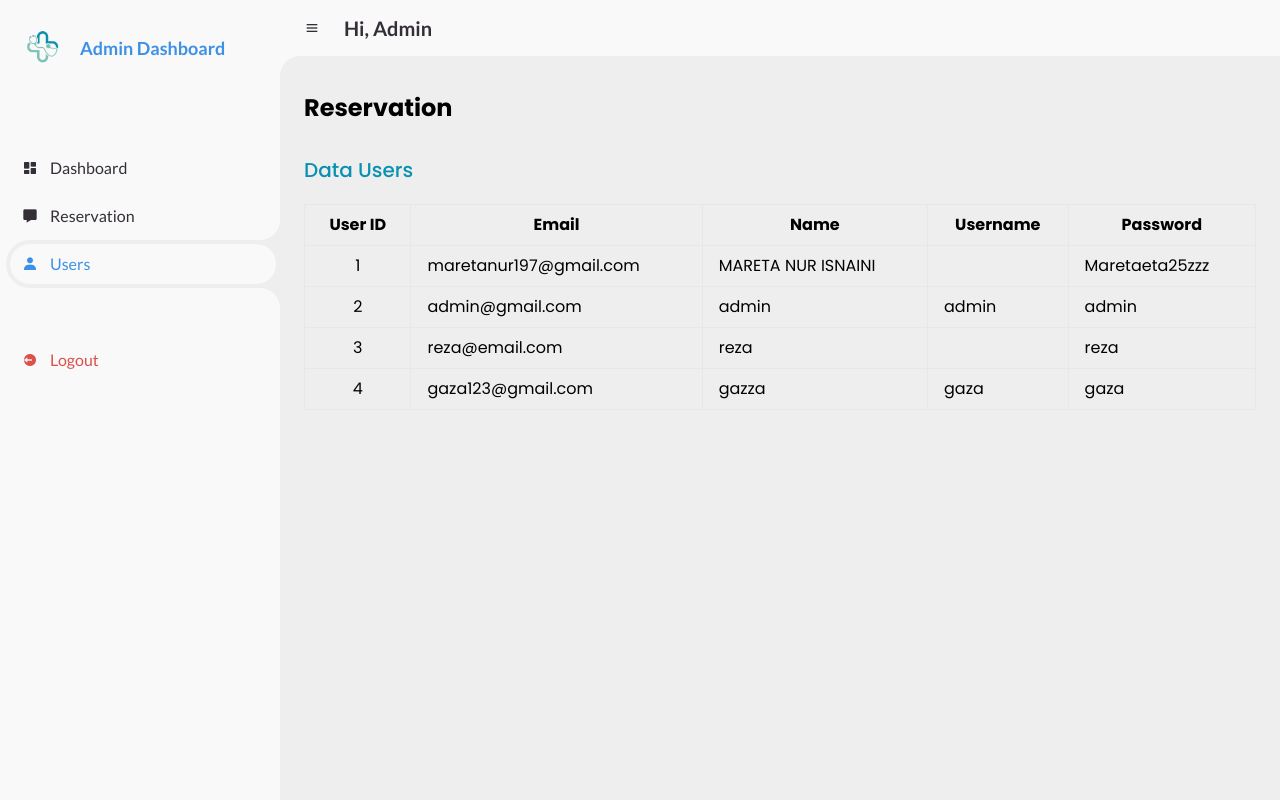
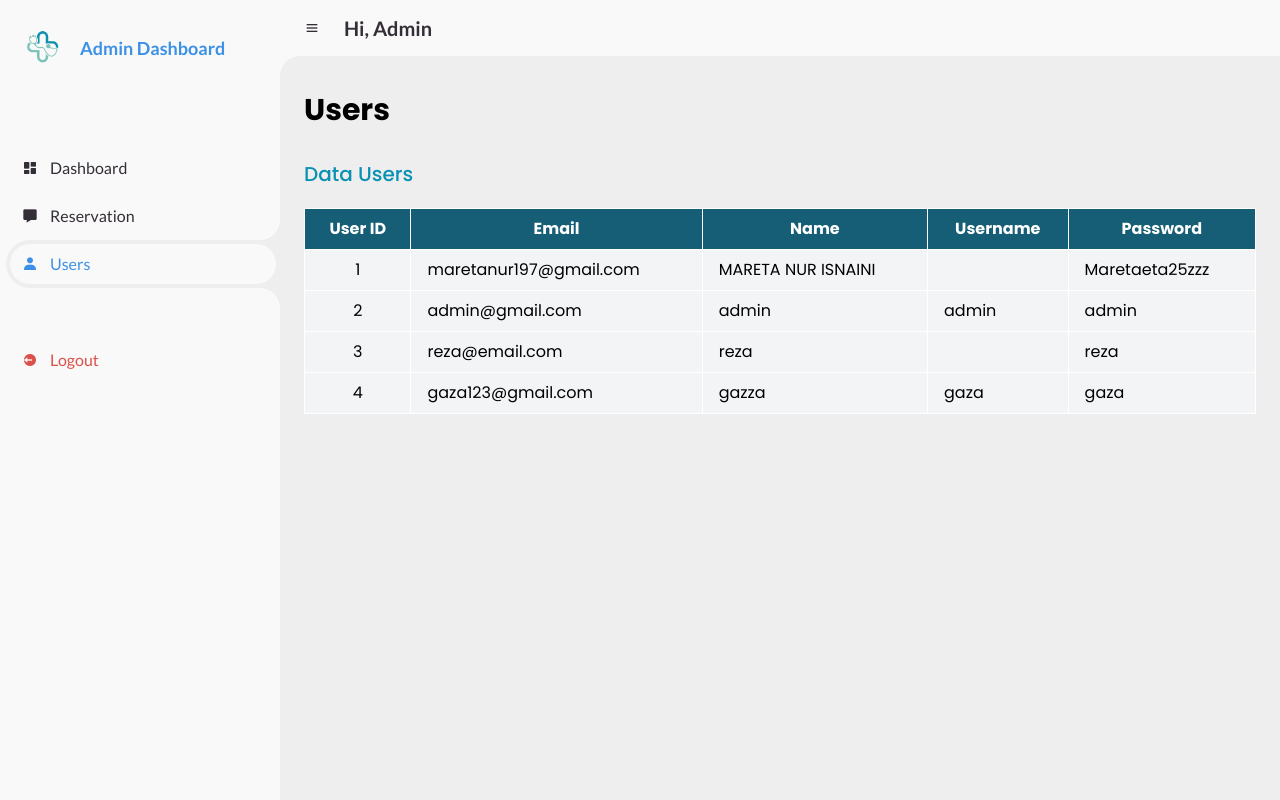
Before and after one commit to maretaeta/hospital, a PHP site: page /admin_listUser.php in a window 1280 px wide. Run offline with PHP 8.4, Linux system fonts and the light colour scheme; data comes from the database, SQL or seed files in the repository; some libraries are stand-ins or nearby versions.

Commit message:
update: table

```diff
--- a/admin_listUser.php
+++ b/admin_listUser.php
@@ -5,9 +5,7 @@
 	<meta charset="UTF-8">
 	<meta name="viewport" content="width=device-width, initial-scale=1.0">
 
-	<!-- Boxicons -->
 	<link href='https://unpkg.com/boxicons@2.0.9/css/boxicons.min.css' rel='stylesheet'>
-	<!-- My CSS -->
 	<link rel="stylesheet" href="style.css">
 
 	<title>Admin Dashboard</title>
@@ -22,7 +20,6 @@
 	include_once("db/koneksi.php"); ?>
 	<?php include("partials/header.php"); ?>
 
-	<!-- SIDEBAR -->
 	<section id="sidebar">
 		<a href="admin_dashboard.php" class="brand pt-5">
 			<img src="./img/logo.png" class="w-20 pt-2" />
@@ -57,13 +54,9 @@
 			</li>
 		</ul>
 	</section>
-	<!-- SIDEBAR -->
 
 
-
-	<!-- CONTENT -->
 	<section id="content">
-		<!-- NAVBAR -->
 		<nav>
 			<i class='bx bx-menu'></i>
 			<a href="#" class="text-cyan-800 font-semibold text-xl">Hi, Admin</a>
@@ -83,64 +76,53 @@
 				<img src="img/people.png">
 			</a> -->
 		</nav>
-		<!-- NAVBAR -->
 
-		<!-- MAIN -->
-		<!-- Assuming you have included Tailwind CSS in your project -->
 		<main class="p-4">
 			<div class="head-title mb-4">
 				<div class="left">
-					<div class="text-2xl font-bold"> Reservation</div>
+					<div class="text-3xl font-bold">Users</div>
 				</div>
 			</div>
 			<p class="text-xl text-cyan-600 font-medium mt-8 pb-5">Data Users</p>
-			<div>
-
+			<div class="overflow-x-auto">
+				<table class="w-full table-auto border-collapse">
+					<thead>
+						<tr class="bg-cyan-800 text-white">
+							<th class="border border-white px-4 py-2">User ID</th>
+							<th class="border border-white px-4 py-2">Email</th>
+							<th class="border border-white px-4 py-2">Name</th>
+							<th class="border border-white px-4 py-2">Username</th>
+							<th class="border border-white px-4 py-2">Password</th>
+						</tr>
+					</thead>
+					<tbody>
 						<?php
-				// Mengambil data dari database
-				$query = "SELECT * FROM users"; // Ganti dengan nama tabel Anda
+						$query = "SELECT * FROM users";
 						$result = mysqli_query($conn, $query);
 
-				// Menampilkan data
 						if (mysqli_num_rows($result) > 0) {
-					echo '<div class="overflow-x-auto">
-              <table class="w-full table-auto">
-                <thead>
-                  <tr>
-                    <th class="border px-4 py-2">User ID</th>
-                    <th class="border px-4 py-2">Email</th>
-                    <th class="border px-4 py-2">Name</th>
-                    <th class="border px-4 py-2">Username</th>
-                    <th class="border px-4 py-2">Password</th>
-                  </tr>
-                </thead>
-                <tbody>';
-
 							while ($row = mysqli_fetch_assoc($result)) {
-						echo "<tr>";
-						echo "<td class='border px-4 py-2 text-center'>" . $row['users_id'] . "</td>";
-						echo "<td class='border px-4 py-2'>" . $row['email'] . "</td>";
-						echo "<td class='border px-4 py-2'>" . $row['name'] . "</td>";
-						echo "<td class='border px-4 py-2'>" . $row['username'] . "</td>";
-						echo "<td class='border px-4 py-2'>" . $row['password'] . "</td>";
+								echo "<tr class='bg-gray-100'>";
+								echo "<td class='border border-white px-4 py-2 text-center'>" . $row['users_id'] . "</td>";
+								echo "<td class='border border-white px-4 py-2'>" . $row['email'] . "</td>";
+								echo "<td class='border border-white px-4 py-2'>" . $row['name'] . "</td>";
+								echo "<td class='border border-white px-4 py-2'>" . $row['username'] . "</td>";
+								echo "<td class='border border-white px-4 py-2'>" . $row['password'] . "</td>";
 								echo "</tr>";
 							}
-
-					echo '</tbody></table></div>';
 						} else {
-					echo "Tidak ada data yang ditemukan.";
+							echo "<tr><td colspan='5' class='border border-white px-4 py-2 text-center'>Tidak ada data yang ditemukan.</td></tr>";
 						}
 
-				// Menutup koneksi database
 						mysqli_close($conn);
 						?>
+					</tbody>
+				</table>
 			</div>
 		</main>
 
-		<!-- MAIN -->
+
 	</section>
-	<!-- CONTENT -->
-
 
 	<script src="script.js"></script>
 </body>
```
Also changed, not shown: admin_dashboard.php (+4 -7 lines), admin_listReservasi.php (+32 -51 lines). Lines whose indentation alone changed are shown as unchanged.
